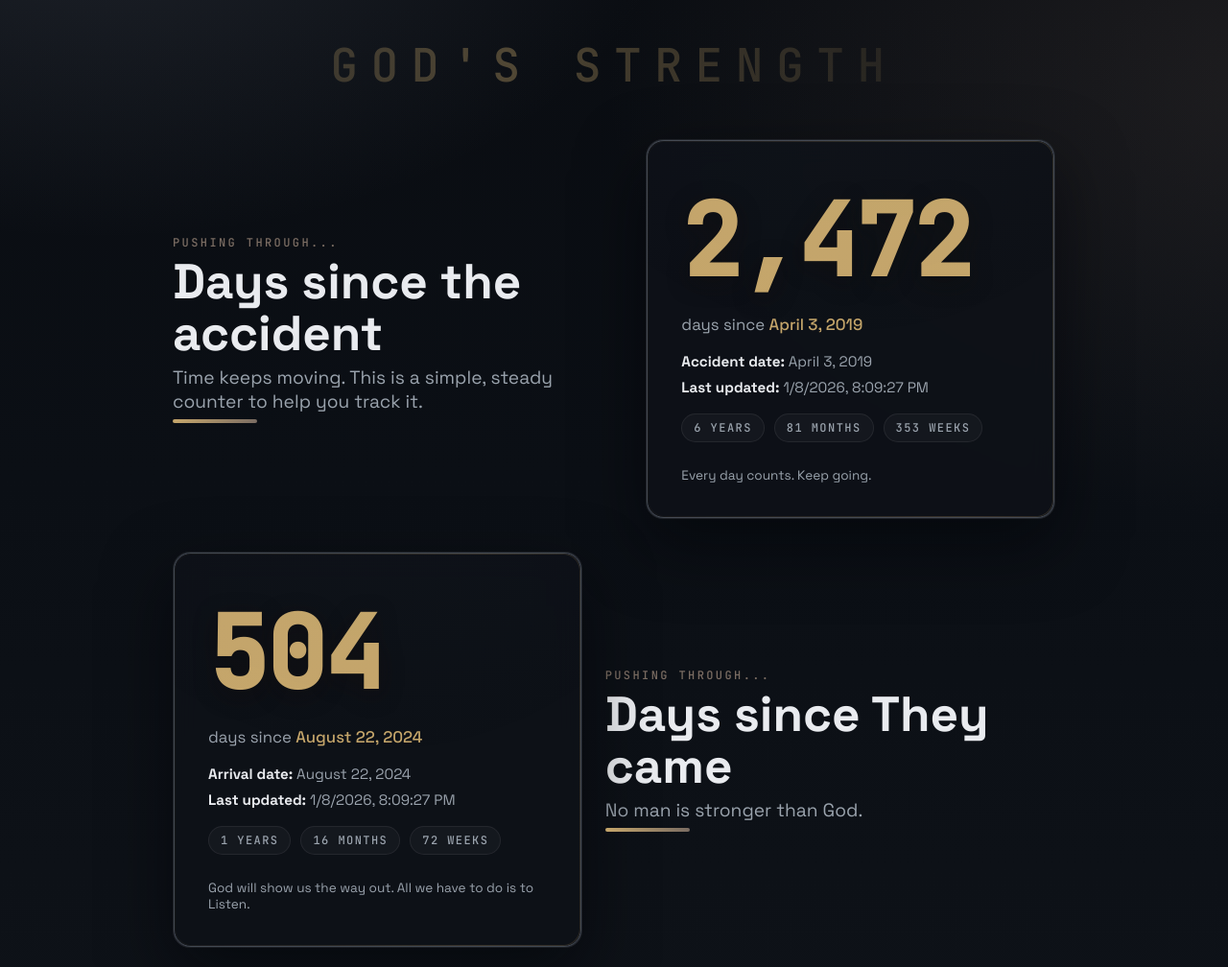
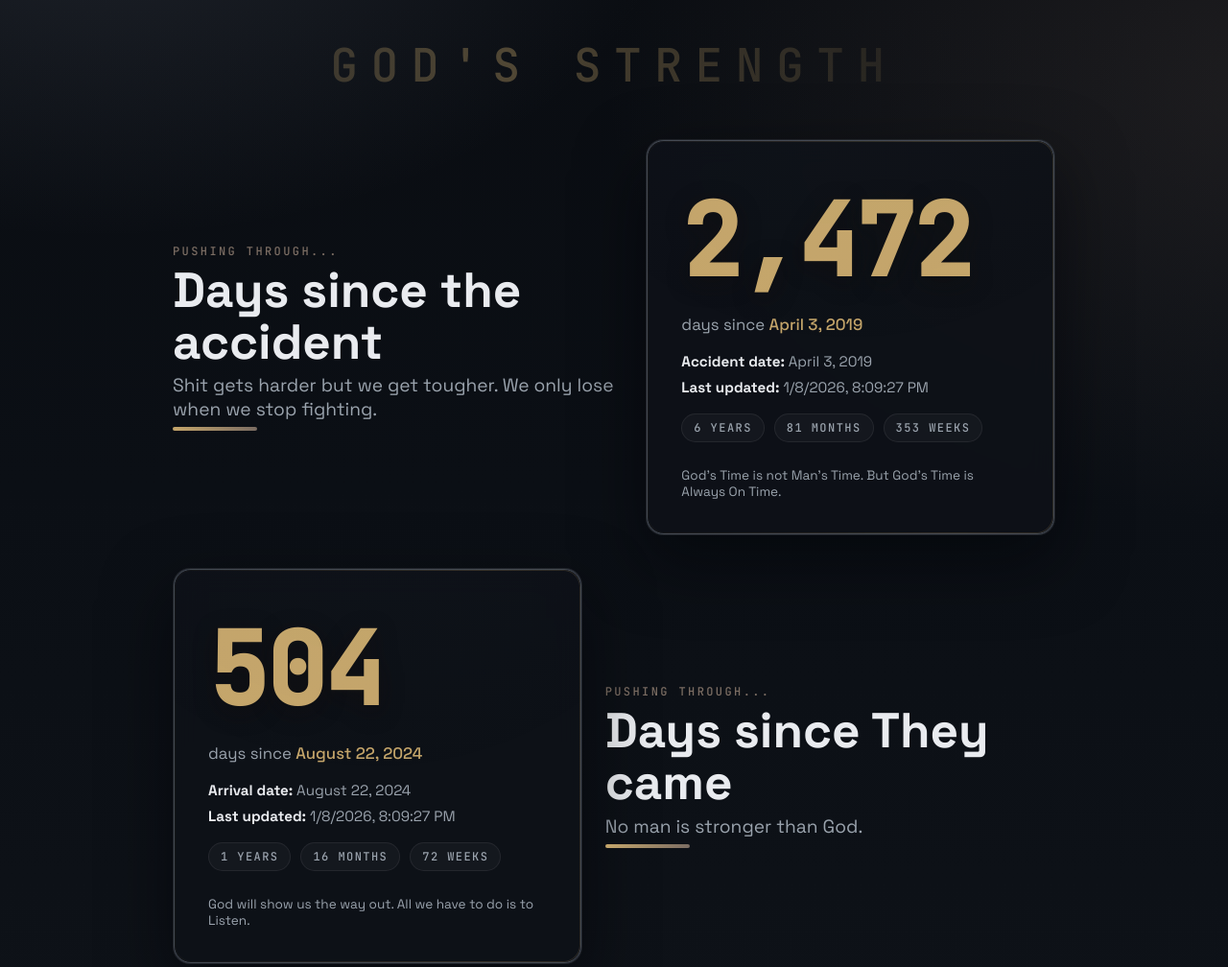
Before and after one commit to shangobashi/godstrength, a plain HTML site: page index.html in a window 1280 px wide. Shown: the top 1008 px of the page at 96% size. Drawn offline with nearby package versions, Linux system fonts and the light colour scheme.

Commit message:
Update copy

```diff
--- a/index.html
+++ b/index.html
@@ -329,7 +329,7 @@
         <div class="headline">
           <span class="eyebrow">Pushing Through...</span>
           <h1>Days since the accident</h1>
-          <p>Time keeps moving. This is a simple, steady counter to help you track it.</p>
+          <p>Shit gets harder but we get tougher. We only lose when we stop fighting.</p>
           <div class="accent-bar" aria-hidden="true"></div>
         </div>
 
@@ -348,7 +348,7 @@
             <span class="chip" id="months">— months</span>
             <span class="chip" id="weeks">— weeks</span>
           </div>
-          <div class="footer">Every day counts. Keep going.</div>
+          <div class="footer">God's Time is not Man's Time. But God's Time is Always On Time.</div>
         </div>
       </section>
 
```
